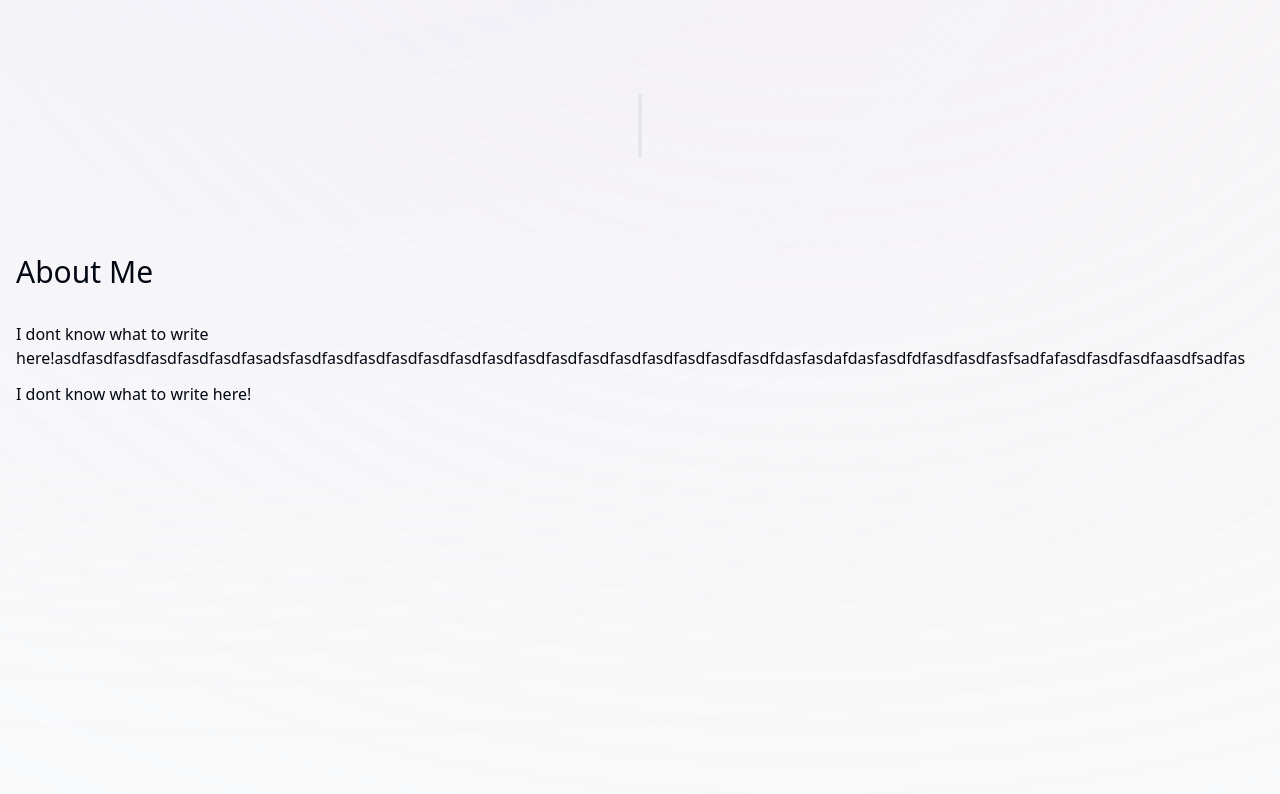
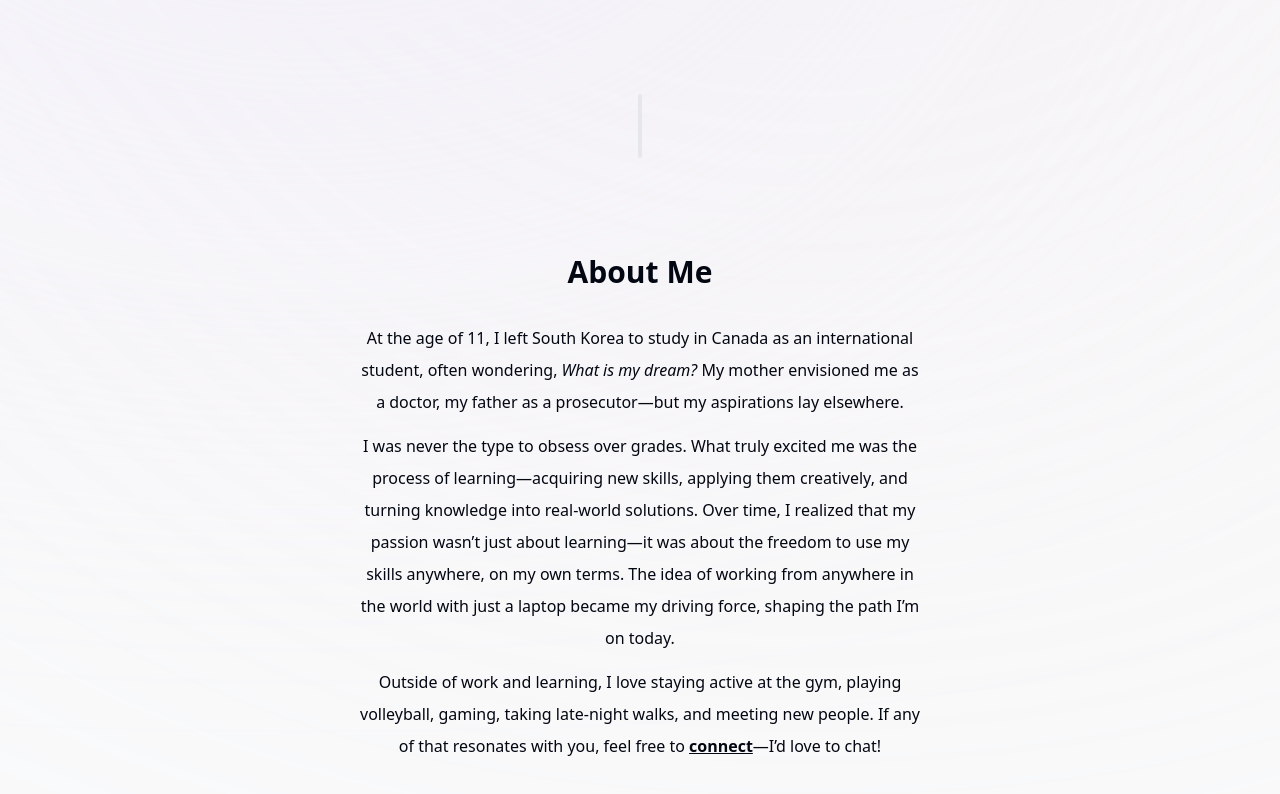
Before and after one commit to aidensuhh/Portfolio-V1, a Next.js app: page / in a window 1280 px wide. Shown: the part 586-1380 px from the top of the page. Built offline with nearby package versions, Linux system fonts and the light colour scheme.

Commit message:
Add About Me section

```diff
--- a/app/page.tsx
+++ b/app/page.tsx
@@ -1,6 +1,6 @@
 import About from "@/components/about";
 import Intro from "@/components/intro";
-import SectionDivider from "@/components/section-divider";
+import SectionDivider from "@/components/divider";
 
 export default function Home() {
   return (
--- a/components/about.tsx
+++ b/components/about.tsx
@@ -1,16 +1,21 @@
-import React from 'react'
+import React from 'react';
+import Heading from './heading';
 
 export default function About() {
   return (
-    <section className="font-medium">
-        <h2 className="text-3xl mb-8">About Me</h2>
+    <section className="font-medium mb-28 max-w-[35rem] text-center leading-8 sm:mb-40">
+        <Heading>About Me</Heading>
 
         <p className="mb-3">
-            I dont know what to write here!asdfasdfasdfasdfasdfasdfasadsfasdfasdfasdfasdfasdfasdfasdfasdfasdfasdfasdfasdfasdfasdfasdfdasfasdafdasfasdfdfasdfasdfasfsadfafasdfasdfasdfaasdfsadfas
+          At the age of 11, I left South Korea to study in Canada as an international student, often wondering, <span className="italic">What is my dream?</span> My mother envisioned me as a doctor, my father as a prosecutor—but my aspirations lay elsewhere.
         </p>
 
         <p className="mb-3">
-            I dont know what to write here!
+          I was never the type to obsess over grades. What truly excited me was the process of learning—acquiring new skills, applying them creatively, and turning knowledge into real-world solutions. Over time, I realized that my passion wasn’t just about learning—it was about the freedom to use my skills anywhere, on my own terms. The idea of working from anywhere in the world with just a laptop became my driving force, shaping the path I’m on today.
+        </p>
+
+        <p className="mb-3">
+          Outside of work and learning, I love staying active at the gym, playing volleyball, gaming, taking late-night walks, and meeting new people. If any of that resonates with you, feel free to <a href="#contact" className="underline font-bold">connect</a>—I’d love to chat!
         </p>
     </section>
   )
--- /dev/null
+++ b/components/heading.tsx
@@ -0,0 +1,9 @@
+import React from 'react'
+
+type headingProps ={ children: React.ReactNode;}
+
+export default function heading({ children }: headingProps) {
+  return (
+    <h2 className="text-3xl mb-8 font-bold">{children}</h2>
+  )
+}
```
Also changed, not shown: components/divider.tsx (renamed from components/section-divider.tsx).
